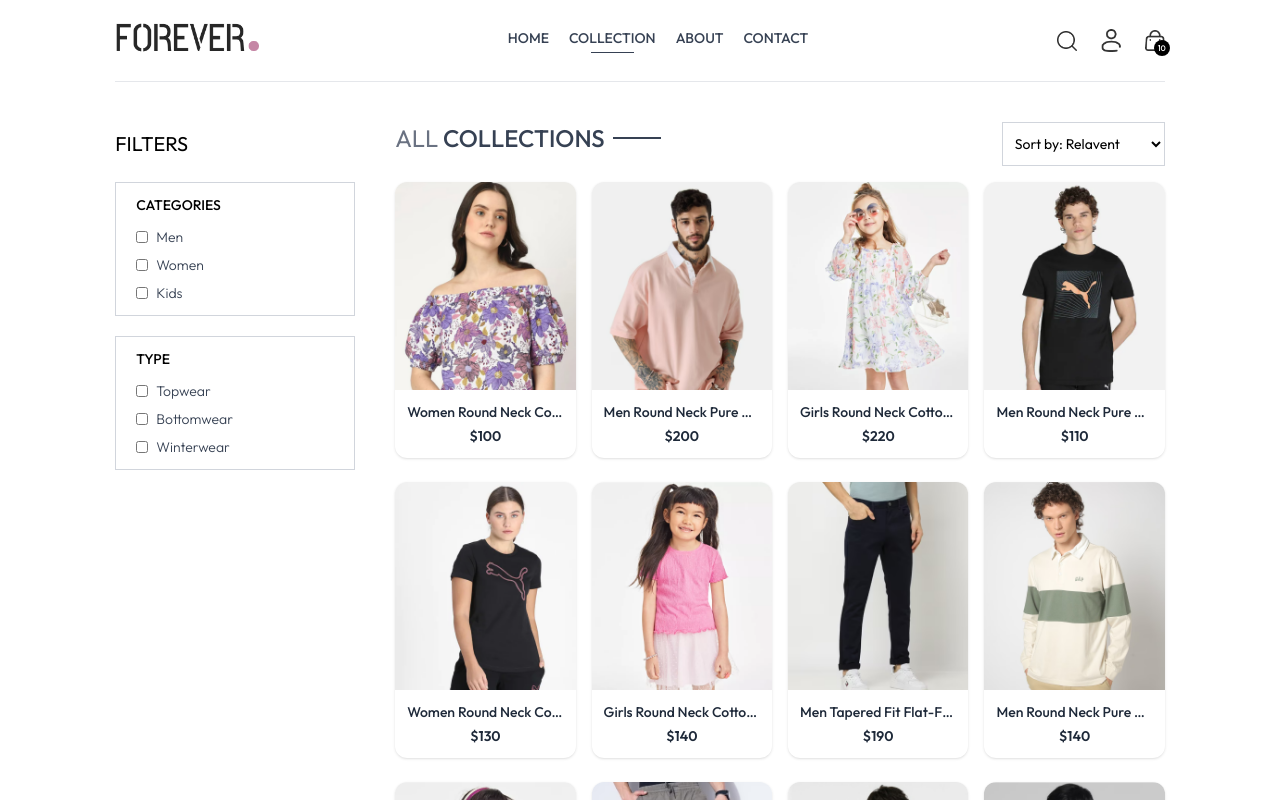
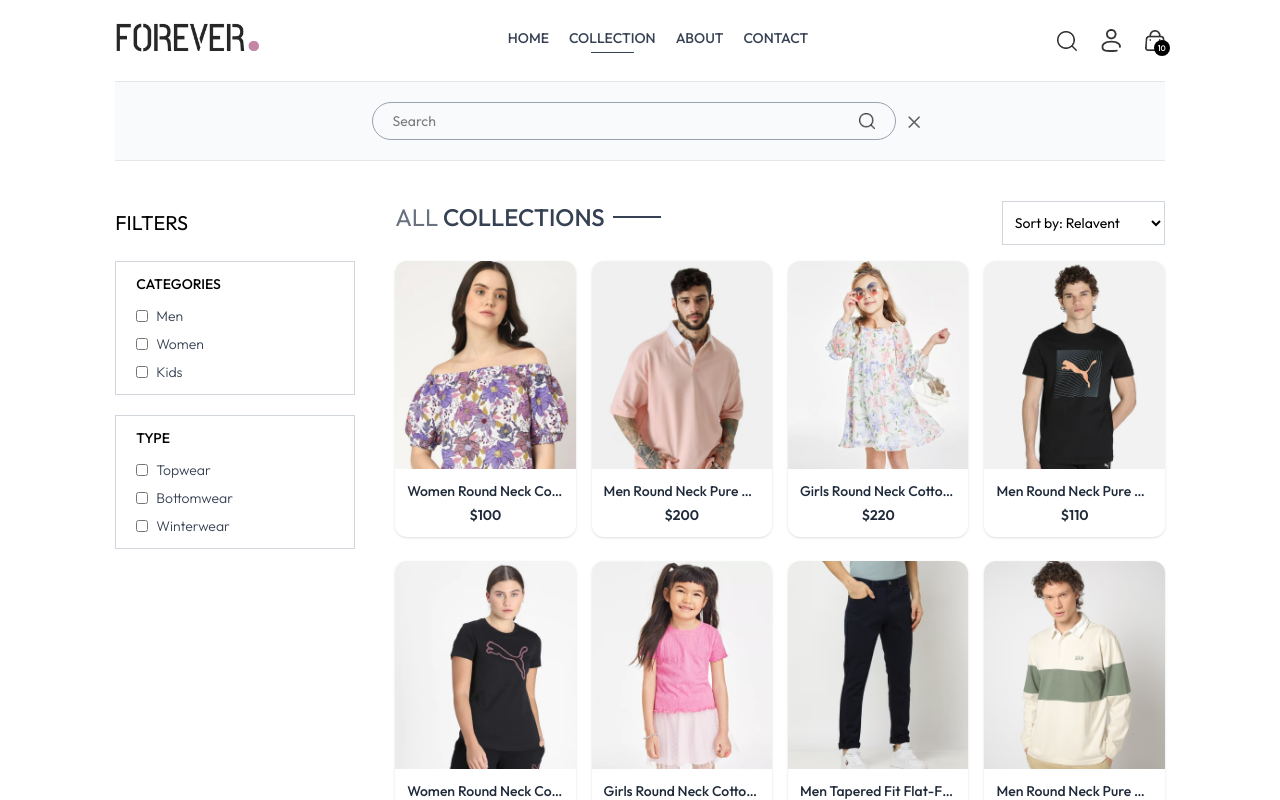
Before and after one commit to RubinaAkther/Forever-Ecommerce-Project, a React (Vite) app: page /collection in a window 1280 px wide. Both pictures are taken after a click on the picture 1066 px from the left and 40 px from the top of the page. Shown: the top 800 px of the page. Built offline with nearby package versions, Linux system fonts and the light colour scheme.

Commit message:
feat: implement search bar and search functionality

```diff
--- a/src/App.jsx
+++ b/src/App.jsx
@@ -10,11 +10,13 @@
 import Product from './pages/Product';
 import Navbar from './components/Navbar';
 import Footer from './components/Footer';
+import SearchBar from './components/SearchBar';
 
 const App = () => {
   return (
     <div className="px-4 sm:px-[5vw] md:px-[7vw] lg:px-[9vw]">
       <Navbar/>
+      <SearchBar/>
       <Routes>
         <Route path="/" element={<Home />} />
         <Route path="/collection" element={<Collection />} />
--- a/src/components/Navbar.jsx
+++ b/src/components/Navbar.jsx
@@ -1,9 +1,11 @@
-import { useState } from 'react';
+import { useContext, useState } from 'react';
 import { Link, NavLink } from 'react-router-dom';
 import { assets } from '../assets/assets';
+import { ShopContext } from '../context/ShopContext';
 
 const Navbar = () => {
   const [visible, setVisible] = useState();
+  const { setShowSearch } = useContext(ShopContext);
   return (
     <div className="flex items-center justify-between py-5 font-medium">
       <Link to="/">
@@ -30,7 +32,7 @@
         </NavLink>
       </ul>
       <div className="flex items-center gap-6">
-        <img
+        <img onClick={() => setShowSearch(true)}
           src={assets.search_icon}
           className="w-5 cursor-pointer"
           alt="Search Icon"
--- /dev/null
+++ b/src/components/SearchBar.jsx
@@ -0,0 +1,42 @@
+import { useContext, useEffect, useState} from 'react';
+import { useLocation } from 'react-router-dom';
+import { assets } from '../assets/assets';
+import { ShopContext } from '../context/ShopContext';
+
+const SearchBar = () => {
+  const { search, setSearch, showSearch, setShowSearch } =
+    useContext(ShopContext);
+  const [visible, setVisible] = useState(false);
+  const location = useLocation();
+
+  useEffect(() => {
+    if (location.pathname.includes('collection') && showSearch) {
+      setVisible(true);
+    } else {
+      setVisible(false);
+    }
+  }, [location, showSearch]);
+
+  return showSearch && visible ? (
+    <div className="border-t border-gray-200 bg-gray-50 text-center">
+      <div className="inline-flex items-center justify-center border border-gray-400 px-5 py-2 my-5 mx-3 rounded-full w-3/4 sm:w-1/2">
+        <input
+          value={search}
+          onChange={(e) => setSearch(e.target.value)}
+          className="flex-1 outline-none bg-inherit text-sm"
+          type="text"
+          placeholder="Search"
+        />
+        <img className="w-4" src={assets.search_icon} alt="Search Icon" />
+      </div>
+      <img
+        onClick={() => setShowSearch(false)}
+        className="inline w-3 cursor-pointer"
+        src={assets.cross_icon}
+        alt="Cross Icon"
+      />
+    </div>
+  ) : null;
+};
+
+export default SearchBar;
--- a/src/context/ShopContext.jsx
+++ b/src/context/ShopContext.jsx
@@ -1,4 +1,4 @@
-import { createContext } from 'react';
+import { createContext, useState } from 'react';
 import { products } from '../assets/assets';
 
 // eslint-disable-next-line react-refresh/only-export-components
@@ -7,8 +7,16 @@
 const ShopContextProvider = (props) => {
   const currency = '$';
   const delivery_fee = 10;
+  const [search, setSearch] = useState('');
+  const [showSearch, setShowSearch] = useState(false);
   const value = {
-    products, currency, delivery_fee
+    products,
+    currency,
+    delivery_fee,
+    search,
+    setSearch,
+    showSearch,
+    setShowSearch,
   };
 
   return (
--- a/src/pages/Collection.jsx
+++ b/src/pages/Collection.jsx
@@ -5,7 +5,7 @@
 import { ShopContext } from '../context/ShopContext';
 
 const Collection = () => {
-  const { products } = useContext(ShopContext);
+  const { products, search, showSearch } = useContext(ShopContext);
   const [showFilter, setShowFilter] = useState(false);
   const [filterProducts, setFilterProducts] = useState([]);
   const [category, setCategory] = useState([]);
@@ -30,6 +30,12 @@
 
   const applyFilter = () => {
     let productsCopy = products.slice();
+
+    if (showSearch && search) {
+      productsCopy = productsCopy.filter((item) =>
+        item.name.toLowerCase().includes(search.toLowerCase())
+      );
+    }
     if (category.length > 0) {
       productsCopy = productsCopy.filter((item) =>
         category.includes(item.category)
@@ -61,7 +67,7 @@
 
   useEffect(() => {
     applyFilter();
-  }, [category, subCategory]);
+  }, [category, subCategory, search, showSearch]);
 
   useEffect(() => {
     sortProduct();
@@ -172,7 +178,7 @@
           </select>
         </div>
         {/*Map Products */}
-        <div className="grid grid-cols-2 md:grid-col-3 lg:grid-cols-4 gap-4 gap-y-6">
+        <div className="grid grid-cols-2 md:grid-cols-3 lg:grid-cols-4 gap-4 gap-y-6">
           {filterProducts.map((item) => (
             <ProductItem
               key={item._id}
```
